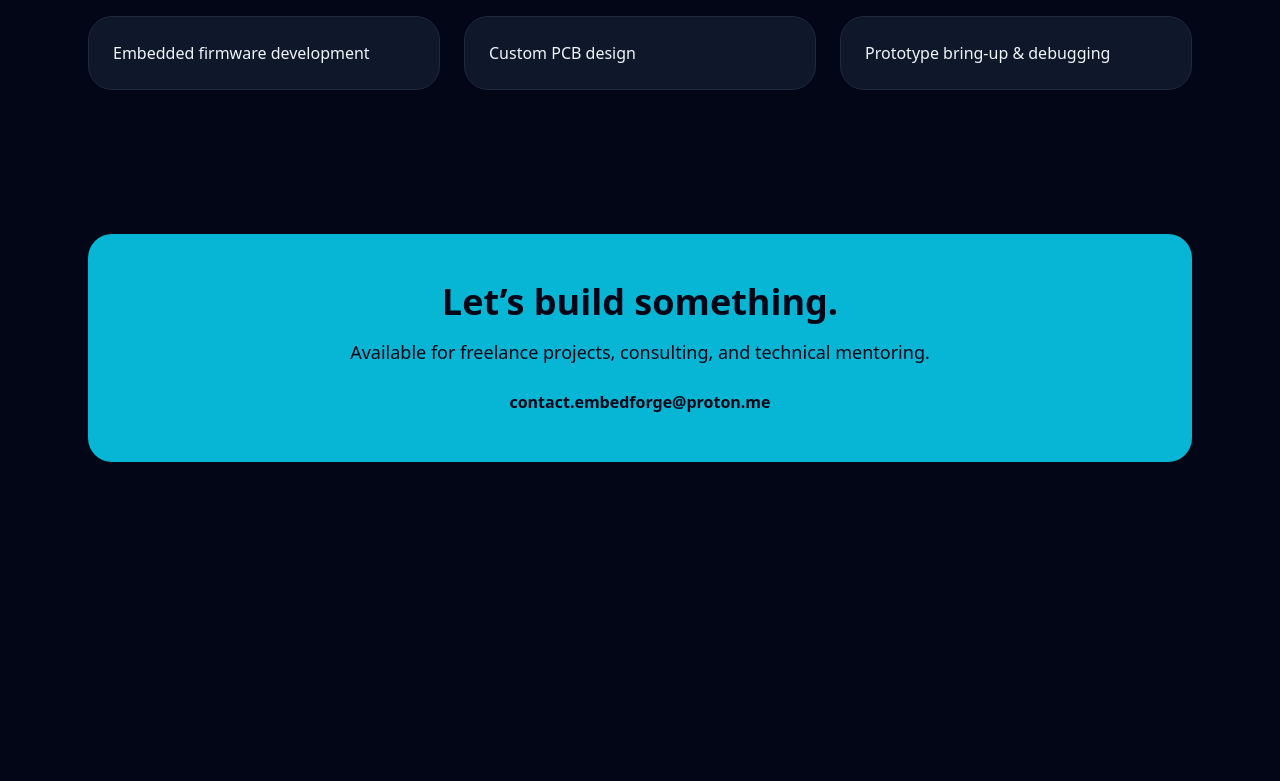
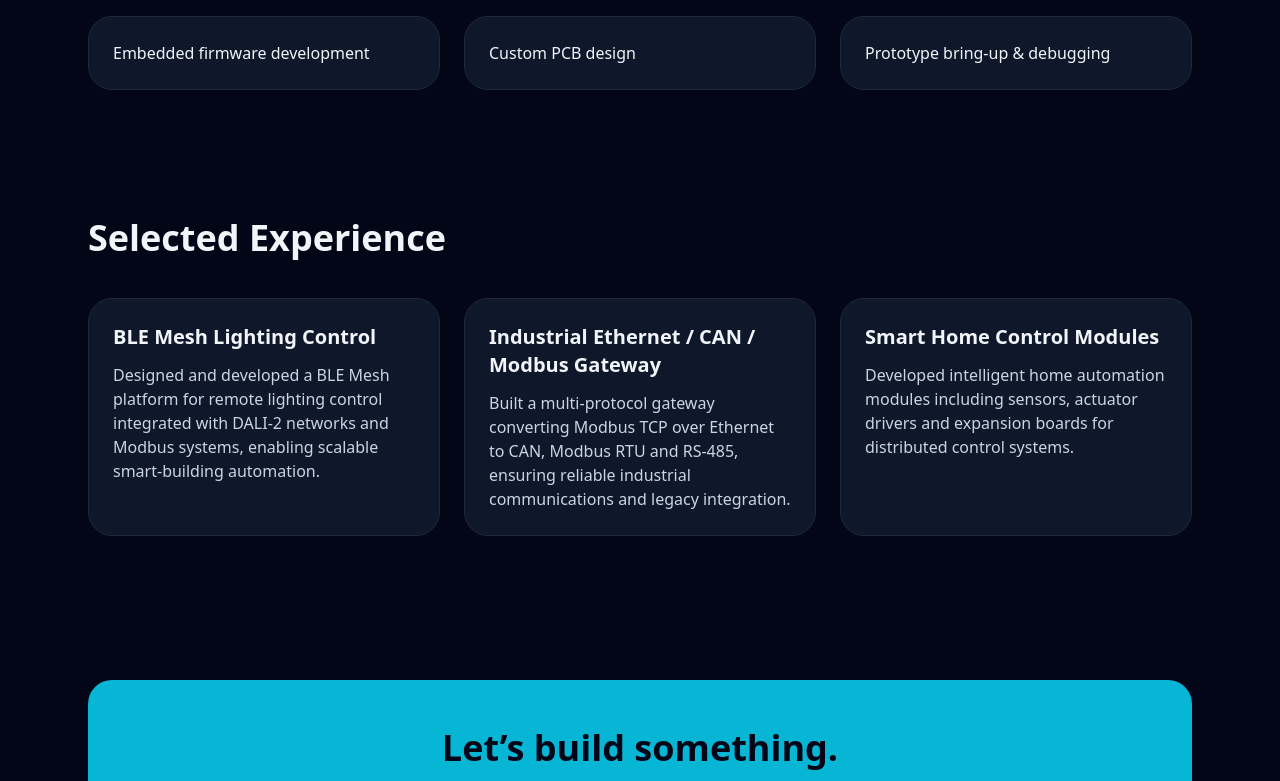
Before and after one commit to ados-prog/embedforge-site, a plain HTML site: page index.html in a window 1280 px wide. Shown: the part 638-1419 px from the top of the page. Before the commit the page ends 1180 px from the top, so only its background shows below. Drawn offline with nearby package versions, Linux system fonts and the light colour scheme.

Commit message:
Update index.html

```diff
--- a/index.html
+++ b/index.html
@@ -43,6 +43,24 @@
     </div>
   </section>
 
+  <section class="max-w-6xl mx-auto px-6 py-16">
+    <h2 class="text-4xl font-bold mb-10">Selected Experience</h2>
+    <div class="grid md:grid-cols-3 gap-6">
+      <div class="bg-slate-900 border border-slate-800 rounded-3xl p-6">
+        <h3 class="text-xl font-semibold mb-3">BLE Mesh Lighting Control</h3>
+        <p class="text-slate-300">Designed and developed a BLE Mesh platform for remote lighting control integrated with DALI-2 networks and Modbus systems, enabling scalable smart-building automation.</p>
+      </div>
+      <div class="bg-slate-900 border border-slate-800 rounded-3xl p-6">
+        <h3 class="text-xl font-semibold mb-3">Industrial Ethernet / CAN / Modbus Gateway</h3>
+        <p class="text-slate-300">Built a multi-protocol gateway converting Modbus TCP over Ethernet to CAN, Modbus RTU and RS-485, ensuring reliable industrial communications and legacy integration.</p>
+      </div>
+      <div class="bg-slate-900 border border-slate-800 rounded-3xl p-6">
+        <h3 class="text-xl font-semibold mb-3">Smart Home Control Modules</h3>
+        <p class="text-slate-300">Developed intelligent home automation modules including sensors, actuator drivers and expansion boards for distributed control systems.</p>
+      </div>
+    </div>
+  </section>
+
   <section id="contact" class="max-w-6xl mx-auto px-6 py-20 text-center">
     <div class="bg-cyan-500 text-slate-950 rounded-3xl p-12">
       <h2 class="text-4xl font-bold mb-4">Let’s build something.</h2>
```
